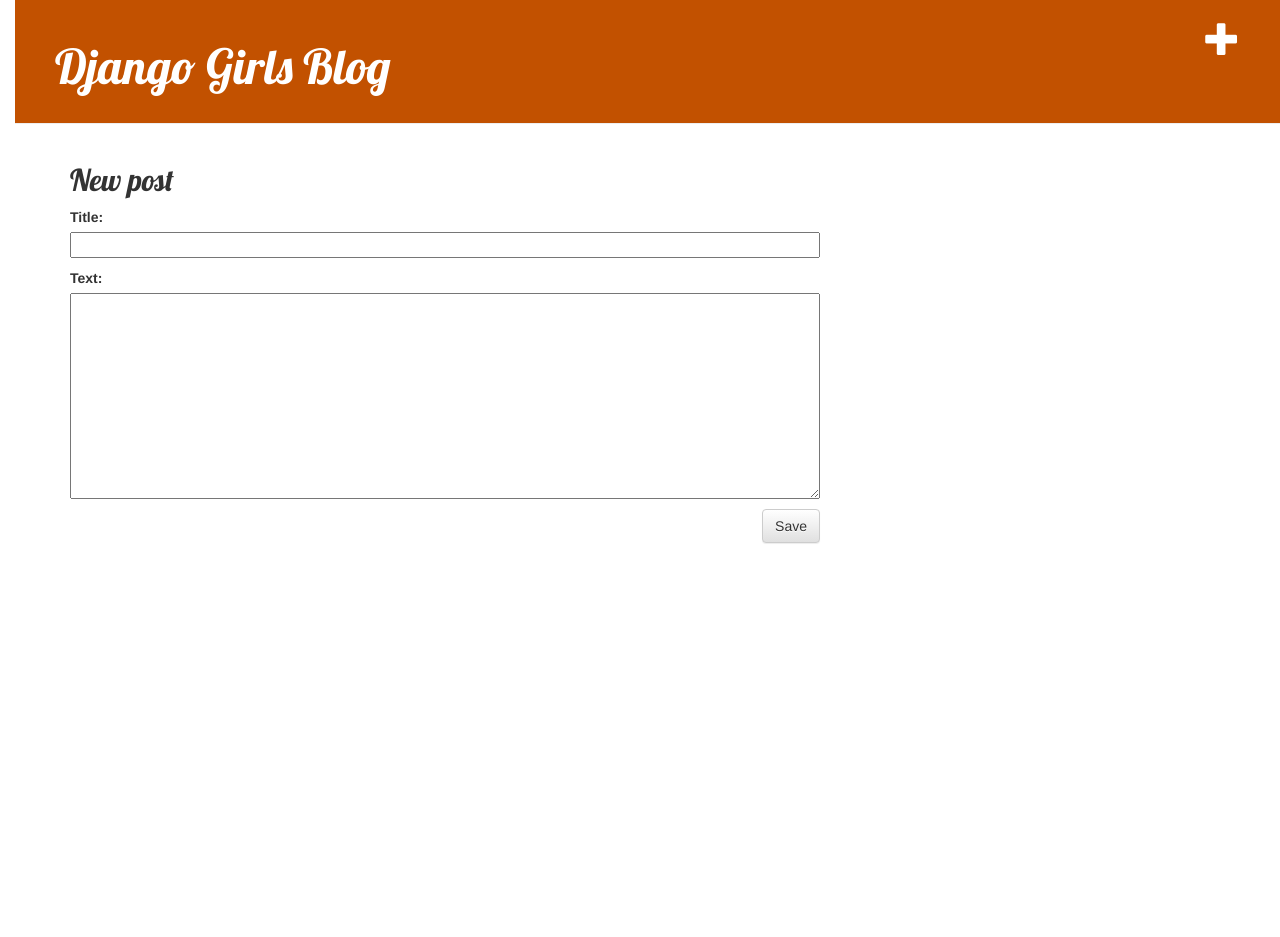
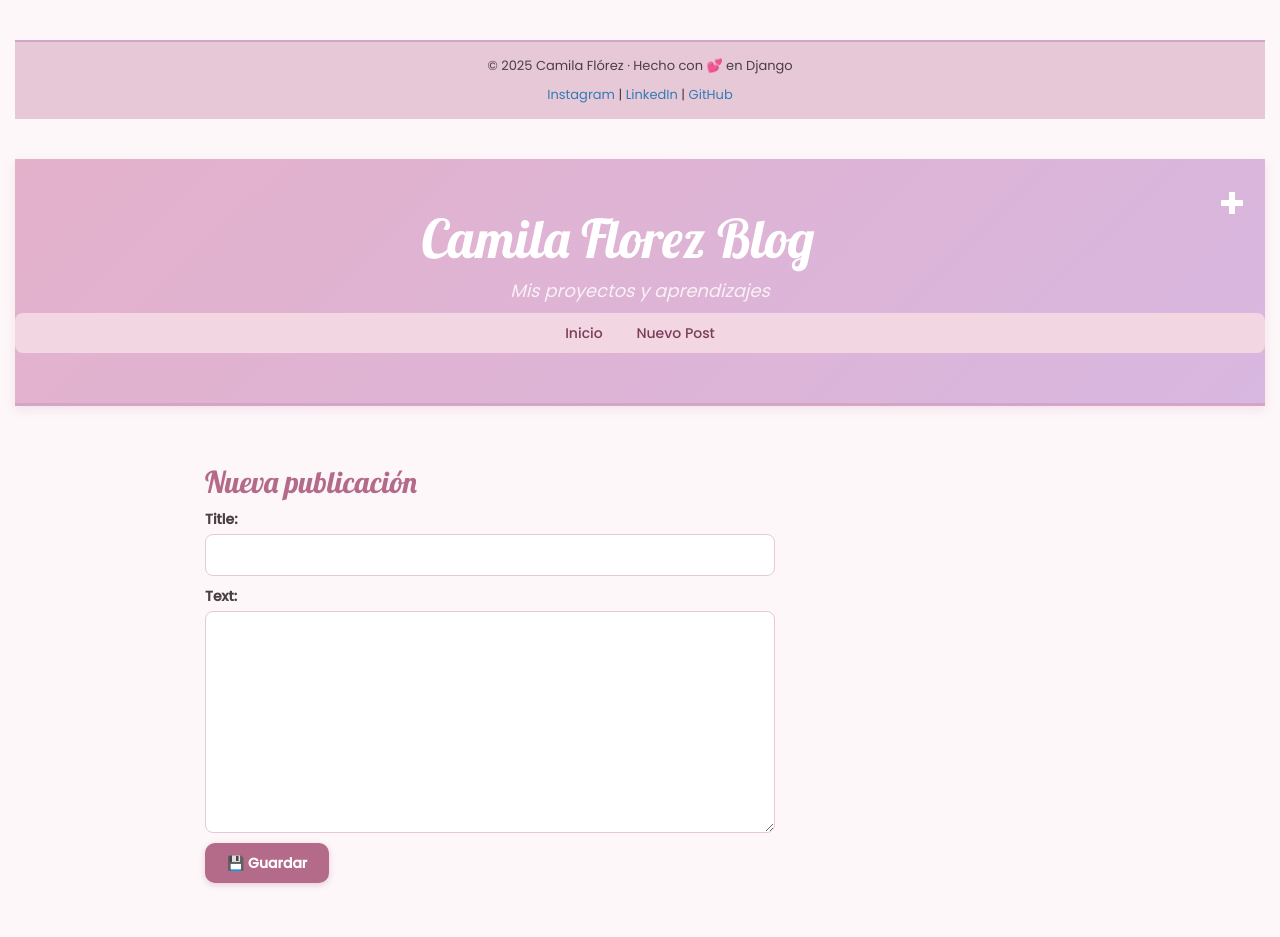
Before and after one commit to camiflorezc2005-dev/my-first-blog, a Django app: page /post/new/ in a window 1280 px wide. Before the commit the page ends 544 px from the top, so only its background shows below. Run offline with Django 5.2, Linux system fonts and the light colour scheme; the visitor is signed in with stand-in values (Sample User, id 1); some libraries are stand-ins or nearby versions.

Commit message:
Agregadas funciones para crear y editar posts con formularios

```diff
--- a/blog/static/css/blog.css
+++ b/blog/static/css/blog.css
@@ -1,54 +1,180 @@
-h1 a, h2 a {
-    color: #FCA205;
-    font-family: 'Lobster';
-}
+
+@import url('https://fonts.googleapis.com/css2?family=Lobster&family=Poppins:wght@300;400;500&display=swap');
+
 body {
-    padding-left: 15px;
+    background-color: #fdf7f9;
+    color: #4a3f45;
+    font-family: 'Poppins', sans-serif;
+    margin: 0;
+    padding: 0 15px;
 }
 
+/* ENCABEZADO CON DEGRADADO SUAVE */
 .page-header {
-    background-color: #C25100;
-    margin-top: 0;
-    padding: 20px 20px 20px 40px;
+    background: linear-gradient(135deg, #e4b1cb, #d8b7e0);
+    color: #ffffff;
+    text-align: center;
+    padding: 30px 0;
+    box-shadow: 0 4px 10px rgba(212, 140, 180, 0.2);
+    border-bottom: 3px solid #d3a6c8;
 }
 
-.page-header h1, .page-header h1 a, .page-header h1 a:visited, .page-header h1 a:active {
+.page-header h1,
+.page-header h1 a,
+.page-header h1 a:visited,
+.page-header h1 a:active {
     color: #ffffff;
-    font-size: 36pt;
+    font-family: 'Lobster', cursive;
+    font-size: 40pt;
     text-decoration: none;
 }
 
-.content {
-    margin-left: 40px;
+/* SUBTÍTULO DEBAJO DEL TÍTULO */
+.subtitle {
+    color: #f9f1f5;
+    font-style: italic;
+    font-size: 18px;
 }
 
-h1, h2, h3, h4 {
-    font-family: 'Lobster', cursive;
+/* CONTENIDO PRINCIPAL */
+.content {
+    margin: 40px auto;
+    max-width: 900px;
 }
 
+/* ENCABEZADOS DE POSTS */
+h1, h2, h3 {
+    font-family: 'Lobster', cursive;
+    color: #b46b8a; /* tono palo de rosa oscuro */
+}
+
+/* FECHA Y DETALLES */
 .date {
-    color: #828282;
+    color: #888;
+    font-size: 0.9em;
+    margin-bottom: 10px;
+}
+
+/* POSTS COMO BLOQUES */
+.post {
+    background-color: #ffffff;
+    border: 1px solid #efdce4;
+    border-radius: 15px;
+    padding: 25px;
+    margin-bottom: 40px;
+    box-shadow: 0 2px 8px rgba(212, 140, 180, 0.15);
+    transition: all 0.3s ease;
+}
+
+.post:hover {
+    transform: translateY(-5px) scale(1.01);
+    box-shadow: 0 6px 15px rgba(180, 107, 138, 0.25);
+    transition: all 0.3s ease-in-out;
+}
+
+.post h2 a,
+.post h2 a:visited {
+    color: #b46b8a;
+    text-decoration: none;
+}
+
+.post h2 a:hover {
+    color: #a04f72;
+}
+
+/* BOTONES */
+button, .save, .top-menu a {
+    background-color: #b46b8a;
+    color: white;
+    border: none;
+    border-radius: 10px;
+    padding: 10px 18px;
+    cursor: pointer;
+    font-size: 14px;
+    transition: background-color 0.3s ease;
 }
 
 .save {
-    float: right;
+    background-color: #b46b8a;
+    color: white;
+    font-weight: 600;
+    padding: 10px 22px;
+    border-radius: 10px;
+    border: none;
+    box-shadow: 0 2px 6px rgba(180, 107, 138, 0.3);
+    transition: background-color 0.3s ease, transform 0.2s ease;
 }
 
-.post-form textarea, .post-form input {
-    width: 100%;
+.save:hover {
+    background-color: #8c4f69;
+    transform: scale(1.05);
 }
 
-.top-menu, .top-menu:hover, .top-menu:visited {
+/* FORMULARIO DE POSTS */
+.post-form textarea,
+.post-form input {
+    width: 100%;
+    border: 1px solid #e7c8d6;
+    border-radius: 8px;
+    padding: 10px;
+    font-family: 'Poppins', sans-serif;
+    font-size: 14px;
+    color: #4a3f45;
+}
+
+/* MENÚ SUPERIOR */
+.top-menu,
+.top-menu:visited {
     color: #ffffff;
     float: right;
-    font-size: 26pt;
+    font-size: 18pt;
     margin-right: 20px;
+    text-decoration: none;
 }
 
-.post {
-    margin-bottom: 70px;
+/* PIE DE PÁGINA */
+footer {
+    text-align: center;
+    background-color: #e7c8d6;
+    color: #4a3f45;
+    padding: 15px;
+    font-size: 13px;
+    border-top: 2px solid #d3a6c8;
+    margin-top: 40px;
 }
 
-.post h2 a, .post h2 a:visited {
-    color: #000000;
+/* NAV BAR */
+.top-nav {
+    text-align: center;
+    background-color: #f2d7e2;
+    padding: 10px;
+    margin-bottom: 20px;
+    border-radius: 8px;
 }
+
+.top-nav a {
+    color: #7a3d5a;
+    text-decoration: none;
+    font-weight: 500;
+    margin: 0 15px;
+}
+
+.top-nav a:hover {
+    color: #4a2038;
+    text-decoration: underline;
+}
+
+.btn-default {
+    background-color: #b56576; /* tono rosa palo oscuro */
+    color: white;
+    border: none;
+    border-radius: 8px;
+    padding: 8px 15px;
+    transition: background-color 0.3s ease;
+    margin-bottom: 10px;
+}
+
+.btn-default:hover {
+    background-color: #9c4a63; /* más oscuro al pasar el cursor */
+    color: #fff;
+}
--- a/blog/templates/blog/base.html
+++ b/blog/templates/blog/base.html
@@ -1,20 +1,37 @@
 {% load static %}
 <html>
     <head>
-        <title>Django Girls blog</title>
+        <title>Camila Florez blog</title>
         <link rel="stylesheet" href="//maxcdn.bootstrapcdn.com/bootstrap/3.2.0/css/bootstrap.min.css">
         <link rel="stylesheet" href="//maxcdn.bootstrapcdn.com/bootstrap/3.2.0/css/bootstrap-theme.min.css">
         <link rel="stylesheet" href="{% static 'css/blog.css' %}">
         <link href="//fonts.googleapis.com/css?family=Lobster&subset=latin,latin-ext" rel="stylesheet" type="text/css">
     </head>
+
+    <footer>
+    <p>© 2025 Camila Flórez · Hecho con 💕 en Django</p>
+    <div class="social-links">
+        <a href="https://www.instagram.com/" target="_blank">Instagram</a> |
+        <a href="https://www.linkedin.com/" target="_blank">LinkedIn</a> |
+        <a href="https://github.com/" target="_blank">GitHub</a>
+    </div>
+</footer>
+
     <body>
        <div class="page-header">
        {% if user.is_authenticated %}
-    <a href="{% url 'post_new' %}" class="top-menu"><span class="glyphicon glyphicon-plus"></span></a>
-{% endif %}
-        <h1><a href="/">Django Girls Blog</a></h1>
+           <a href="{% url 'post_new' %}" class="top-menu"><span class="glyphicon glyphicon-plus"></span></a>
+       {% endif %}
+        <h1><a href="/">Camila Florez Blog</a></h1>
+        <p class="subtitle">Mis proyectos y aprendizajes</p>
+        <nav class="top-nav">
+            <a href="{% url 'post_list' %}">Inicio</a>
+            {% if user.is_authenticated %}
+               <a href="{% url 'post_new' %}">Nuevo Post</a>
+            {% endif %}
+    </nav>
+</div>
 
-    </div>
     <div class="content container">
         <div class="row">
             <div class="col-md-8">
@@ -24,5 +41,7 @@
         </div>
     </div>
 
+
+
     </body>
 </html>
--- a/blog/templates/blog/post_edit.html
+++ b/blog/templates/blog/post_edit.html
@@ -1,9 +1,13 @@
 {% extends 'blog/base.html' %}
 
 {% block content %}
-    <h2>New post</h2>
-    <form method="POST" class="post-form">{% csrf_token %}
+<div class="form-container">
+    <h2>{% if form.instance.pk %}Editar publicación{% else %}Nueva publicación{% endif %}</h2>
+
+    <form method="POST" class="post-form">
+        {% csrf_token %}
         {{ form.as_p }}
-        <button type="submit" class="save btn btn-default">Save</button>
+        <button type="submit" class="save">💾 Guardar</button>
     </form>
+</div>
 {% endblock %}
--- a/blog/templates/blog/post_list.html
+++ b/blog/templates/blog/post_list.html
@@ -1,3 +1,8 @@
+<div class="welcome-box">
+    <h2>🌸 Bienvenida a mi blog 🌸</h2>
+    <p>Aquí comparto mis proyectos, ideas y aprendizajes. ¡Gracias por visitar!</p>
+</div>
+
 
 {% extends 'blog/base.html' %}
           {% block content %}
```
Also changed, not shown: blog/templates/blog/post_detail.html (+7 -1 lines), blog/views.py (line endings or trailing spaces).
